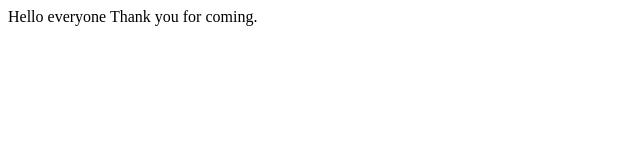
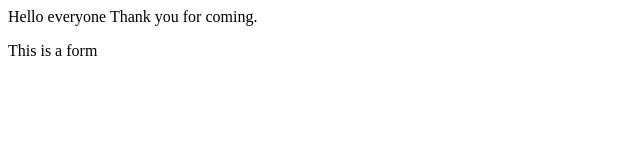
Before and after one commit to Asha12072000/hellorepo, a plain HTML site: page index.html in a window 1280 px wide. Shown: the full height of the page, 0-640 px from the left. Drawn offline with Linux system fonts and the light colour scheme.

Commit message:
Add new form

```diff
--- a/index.html
+++ b/index.html
@@ -1,2 +1,3 @@
 <p> Hello everyone
-    Thank you for coming. </p>
+    Thank you for coming.</p>
+<p>This is a form</p>
```
